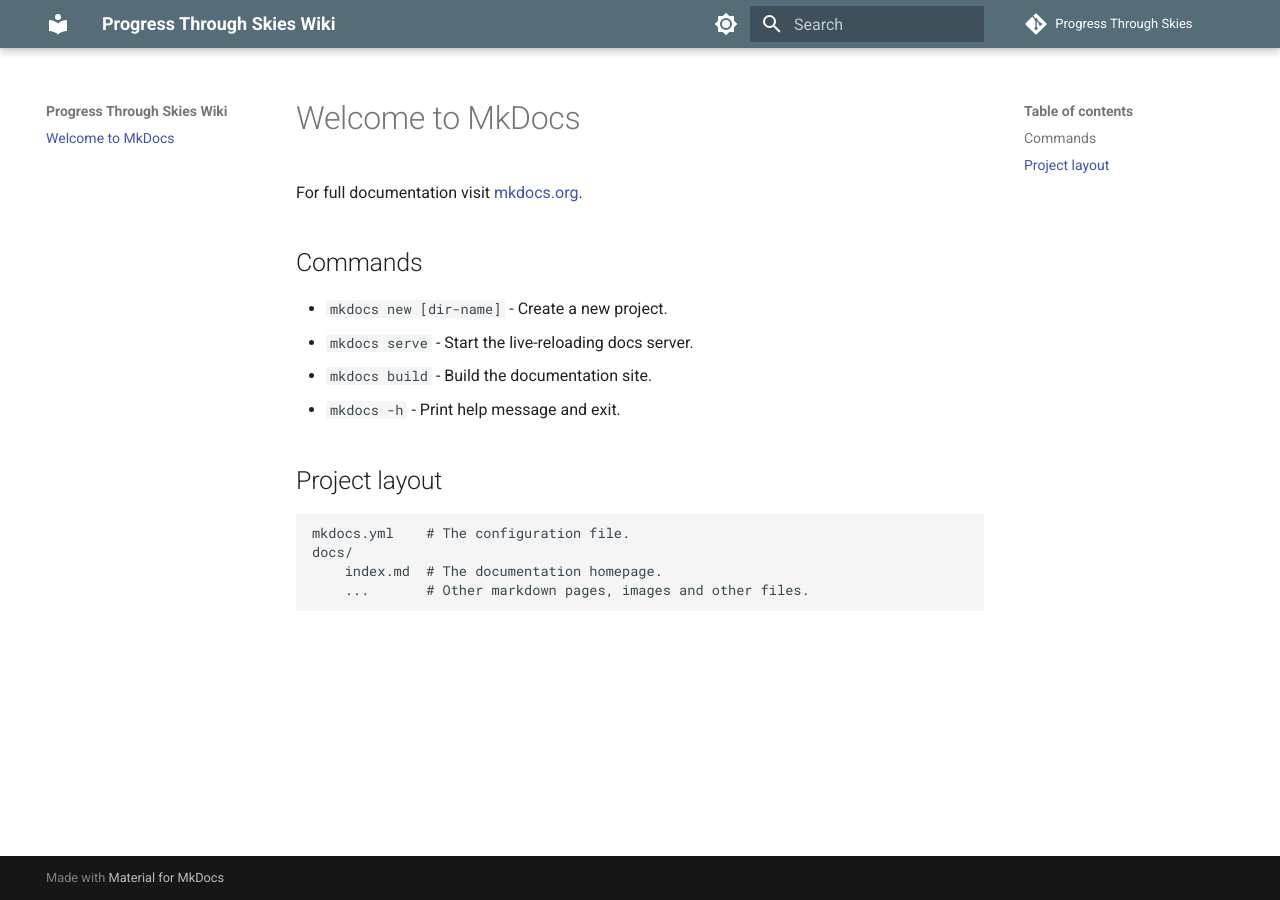
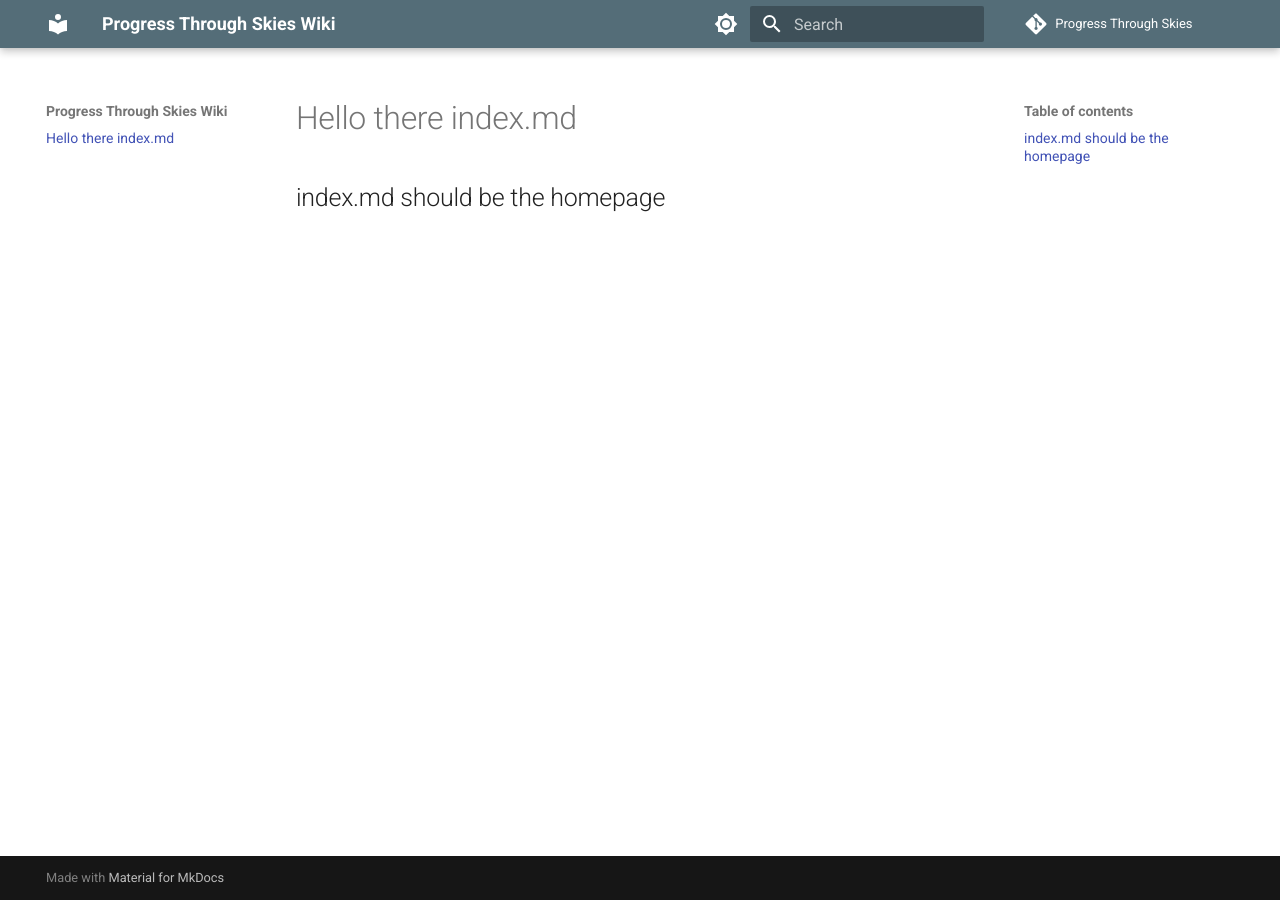
Before and after one commit to dctime/progress-through-skies-doc, an MkDocs documentation site: the page built from docs/index.md, in a window 1280 px wide. Built offline with MkDocs 1.6.1 and Material for MkDocs 9.7.7, drawn with Linux system fonts in a browser that asks for light colours; comment, search, counter and statistics services are not loaded.

Commit message:
Feature: Test Commit

```diff
--- a/docs/index.md
+++ b/docs/index.md
@@ -1,17 +1,3 @@
-# Welcome to MkDocs
+# Hello there index.md
 
-For full documentation visit [mkdocs.org](https://www.mkdocs.org).
-
-## Commands
-
-* `mkdocs new [dir-name]` - Create a new project.
-* `mkdocs serve` - Start the live-reloading docs server.
-* `mkdocs build` - Build the documentation site.
-* `mkdocs -h` - Print help message and exit.
-
-## Project layout
-
-    mkdocs.yml    # The configuration file.
-    docs/
-        index.md  # The documentation homepage.
-        ...       # Other markdown pages, images and other files.
+## index.md should be the homepage
```
